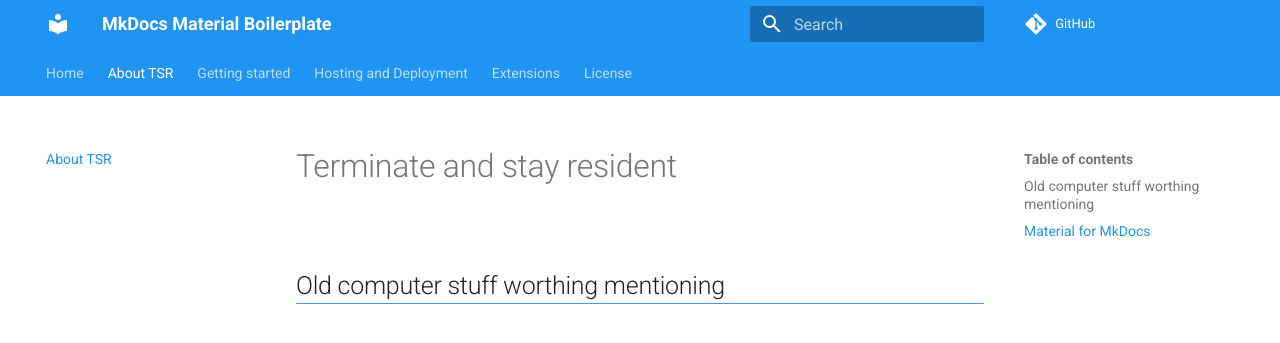
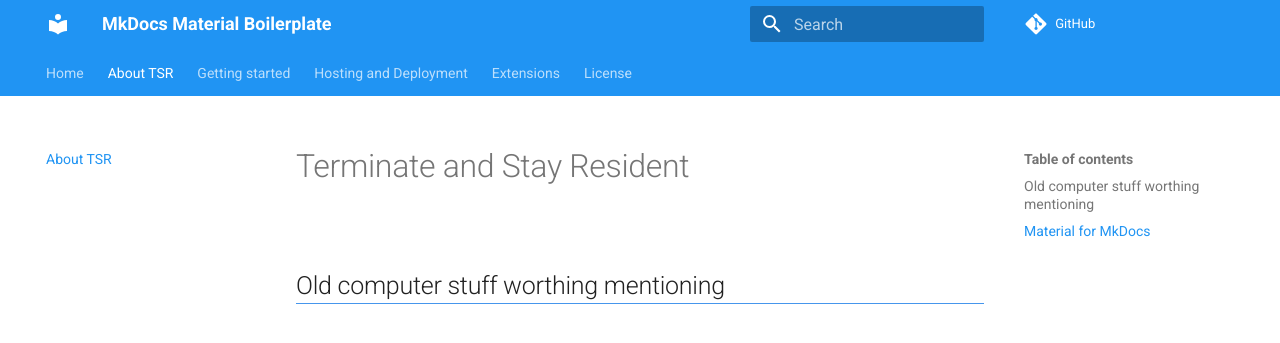
Before and after one commit to caprica64/capricatech, an MkDocs documentation site: the page built from docs_sample/tsr.md, in a window 1280 px wide. Shown: the top 343 px of the page. Built offline with MkDocs 1.6.1 and Material for MkDocs 9.7.7, drawn with Linux system fonts in a browser that asks for light colours; comment, search, counter and statistics services are not loaded.

Commit message:
Update tsr.md

```diff
--- a/docs_sample/tsr.md
+++ b/docs_sample/tsr.md
@@ -1,4 +1,4 @@
-# Terminate and stay resident
+# Terminate and Stay Resident
 
 
 ## Old computer stuff worthing mentioning
```
